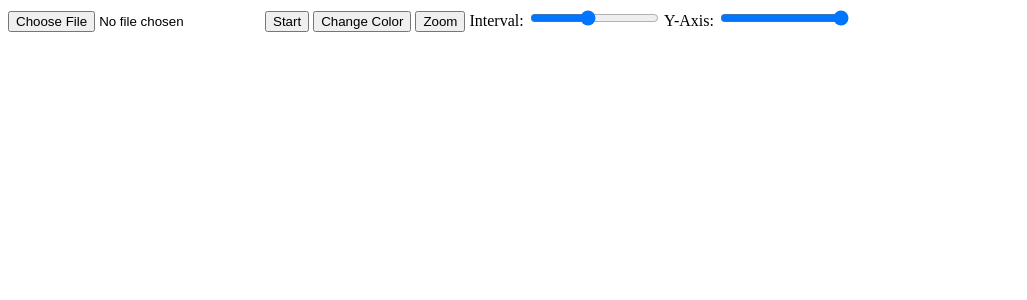
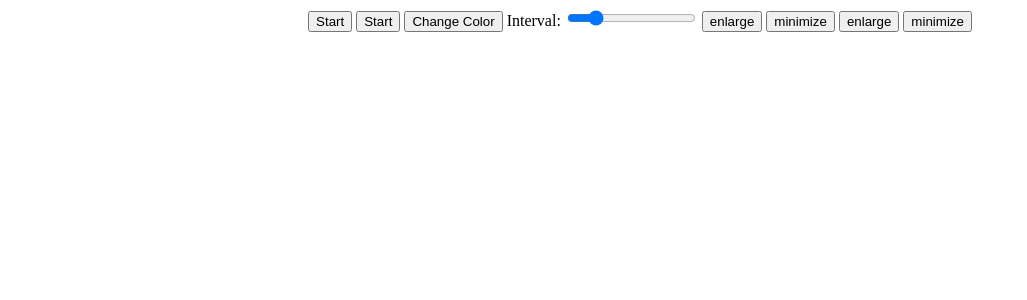
Before and after one commit to omarelbehairy/DSP-signalViewer-task1, a Flask app: template templates/index.html in a window 1280 px wide. Shown: the top 300 px of the page, without its empty margins (0-1027 px from the left). Run offline with Flask 2, Linux system fonts and the light colour scheme; the template is opened without the code that fills it, so the values that code supplies are empty; some libraries are stand-ins or nearby versions.

Commit message:
Update index.html

```diff
--- a/templates/index.html
+++ b/templates/index.html
@@ -2,126 +2,141 @@
 <html>
 <head>
     <script src="https://cdn.plot.ly/plotly-latest.min.js"></script>
+    <title>this is DSP task1</title>
 </head>
-<body>
+<body style="text-align: center;">
     <div id="plot"></div>
+    <div id="plot1"></div>
     <div>
-        <input type="file" id="fileInput" onchange="OpenFile(event)">
         <button id="toggle-btn" onclick="togglePlot()">Start</button>
-        <button onclick="changeColor()">Change Color</button>
-        <button id="zoom-in-btn" onclick="zoomIn()">Zoom</button>
+        <button id="toggle-btn1" onclick="togglePlot1()">Start</button>
+        <button id="color-btn" onclick="changeColor()">Change Color</button>
         <label for="interval-slider">Interval:</label>
-        <input type="range" id="interval-slider" min="10" max="100" step="10" value="50" oninput="updateInterval(this.value)">
-        <label for="y-axis-slider">Y-Axis:</label>
-        <input type="range" id="y-axis-slider" min="-1" max="1" step="0.05" value="5" oninput="updateYAxis(this.value)">
+        <input type="range" id="interval-slider" min="10" max="500" step="10" value="100" oninput="updateInterval(this.value)">
+        <button type="button" onclick="zoomin()">enlarge</button>
+        <button type="button" onclick="zoomout()">minimize</button>
+
+        <!--<button id="change" onclick="cutlink()">cutlink</button>-->
+
+        <!--<label for="interval-slider1">Interval:</label>-->
+        <!--<input type="range" id="interval-slider1" min="10" max="500" step="10" value="100" oninput="updateInterval(this.value)">-->
+        <button type="button" onclick="zoomin1()">enlarge</button>
+        <button type="button" onclick="zoomout1()">minimize</button>
     </div>
+
+    <script type="text/javascript">
+        //these functions just enlarge the scale or minimize it in horizontal
+        function zoomin() {
+            var GFG = document.getElementById("plot");
+            var currWidth = GFG.clientWidth;
+            GFG.style.width = (currWidth + 100) + "px";
+        }
+
+        function zoomout() {
+            var GFG = document.getElementById("plot");
+            var currWidth = GFG.clientWidth;
+            GFG.style.width = (currWidth - 100) + "px";
+        }
+        function zoomin1() {
+            var GFG = document.getElementById("plot1");
+            var currWidth = GFG.clientWidth;
+            GFG.style.width = (currWidth + 100) + "px";
+        }
+
+        function zoomout1() {
+            var GFG = document.getElementById("plot1");
+            var currWidth = GFG.clientWidth;
+            GFG.style.width = (currWidth - 100) + "px";
+        }
+    </script>
     <script>
         var plotDiv = document.getElementById('plot');
+        var plotDiv1 = document.getElementById('plot1');
+        var data = {{data|tojson}};
         var x = [];
-        var y = [];
+        var y = data.map(function (x) {return x[1]; });
         var cnt = 0;
-        var intervalID;
-        var plotColor = '#1f77b4'; // Default color
-        var yRange = [-1, 1];
-        var intervalTime = 50;
-        var zoomFactor = 5; // zoom factor for zoom in
-
-        function updateInterval(value) {
-            intervalTime = value;
-            if (intervalID) {
-                clearInterval(intervalID);
-                intervalID = setInterval(update, intervalTime);
-            }
-        }
-
-        function OpenFile(event) {
-            var input = event.target;
-            var reader = new FileReader();
-            reader.onload = function(){
-                var lines = reader.result.split('\n');
-                for(var i = 0; i < lines.length; i++){
-                    var cols = lines[i].split('\t');
-                    y.push(parseFloat(cols[1]));
-                }
-                plot();
-            };
-            reader.readAsText(input.files[0]);
-        }
+        var intervalId;
+        var intervalTime = 100;
+        var plotColor = 'blue';
 
         function plot() {
-            Plotly.newPlot(plotDiv, [{x: x, y: y}], {
-            title: 'ECG Signal',
-            scrollZoom: true,
-            modeBar: {orientation: 'v'},
-            xaxis: {range: [Math.max(cnt - 100, 0), cnt]},
-            yaxis: {range: yRange}
-        });
+            Plotly.newPlot(plotDiv, [{x: x, y: y, line: {color: plotColor}}], {title: 'ECG Signal', scrollZoom: true, modeBar: {orientation: 'v'},
+                                                      xaxis: {range: [Math.max(cnt - 100, 0), cnt]}});
+            Plotly.newPlot(plotDiv1, [{x: x, y: y, line: {color: plotColor}}], {title: 'ECG Signal', scrollZoom: true, modeBar: {orientation: 'v'},
+                                                      xaxis: {range: [Math.max(cnt - 100, 0), cnt]}});
         }
 
         function update() {
+            // replace with code to get ECG
             x.push(cnt);
-        y.push(); // add code to get ECG here
+            y.push();
             cnt++;
+            plot();
+        }
+        function cutlink(){
 
-        // update xaxis range
-        var update = {
-            xaxis: {
-                range: [Math.max(cnt - 100, 0), cnt]
-            }
-        };
-
-        Plotly.update(plotDiv, {x: [x], y: [y]}, update);
         }
 
         function togglePlot() {
-        var button = document.getElementById("toggle-btn");
-        if (button.innerHTML === "Stop") {
-            clearInterval(intervalID);
-            button.innerHTML = "Play";
+            var btn = document.getElementById('toggle-btn');
+            if (intervalId) {
+                // Stop plot updates
+                clearInterval(intervalId);
+                intervalId = null;
+                btn.innerHTML = 'Start';
                 // Reset slider
                 var slider = document.getElementById('interval-slider');
                 slider.value = 100;
                 intervalTime = 100;
             } else {
-            intervalID = setInterval(update, 50);
-            button.innerHTML = "Stop";
+                // Start plot updates
+                intervalId = setInterval(update, intervalTime);
+                btn.innerHTML = 'Stop';
+            }
+        }
+
+        /*function togglePlot1() {
+            var btn = document.getElementById('toggle-btn1');
+            if (intervalId) {
+                // Stop plot updates
+                clearInterval(intervalId);
+                intervalId = null;
+                btn.innerHTML = 'Start';
+                // Reset slider
+                var slider = document.getElementById('interval-slider');
+                slider.value = 100;
+                intervalTime = 100;
+            } else {
+                // Start plot updates
+                intervalId = setInterval(update, intervalTime);
+                btn.innerHTML = 'Stop';
+            }
+        }*/
+
+        function updateInterval(value) {
+            intervalTime = value;
+            if (intervalId) {
+                clearInterval(intervalId);
+                intervalId = setInterval(update, intervalTime);
             }
         }
 
         function changeColor() {
-            // Generate a random color
-            var randomColor = '#'+(Math.random()*0xFFFFFF<<0).toString(16);
-
-            // Update the plot color
-            Plotly.restyle(plotDiv, {line: {color: randomColor}}, 0);
-            plotColor = randomColor; // Save the new color for future updates
+            var btn = document.getElementById('color-btn');
+            if (plotColor == 'blue') {
+                plotColor = 'red';
+                btn.innerHTML = 'Change to Blue';
+            } else {
+                plotColor = 'blue';
+                btn.innerHTML = 'Change to Red';
             }
-
-        function zoomIn() {
-  // Determine the current zoom level
-  var currentZoom = (plotDiv.layout.xaxis.range[1] - plotDiv.layout.xaxis.range[0]) / 100;
-
-  // Determine the new zoom range
-  var newStart = Math.max(cnt - 100, 0);
-  var newEnd = Math.max(cnt - 100, 0) + (cnt - Math.max(cnt - 100, 0)) / (zoomFactor * currentZoom);
-
-  // Adjust the zoom range
-  var update = {
-    xaxis: {
-      range: [newStart, newEnd]
-    }
-  };
-  Plotly.update(plotDiv, {}, update);
-}
-
-
-    function updateYAxis(value) {
-        yRange = [value - 1, value + 1];
             plot();
         }
 
-
+        // Start plot updates by default
+        togglePlot();
+        //togglePlot1();
     </script>
 </body>
-
 </html>
```
Lines whose indentation alone changed are shown as unchanged.
